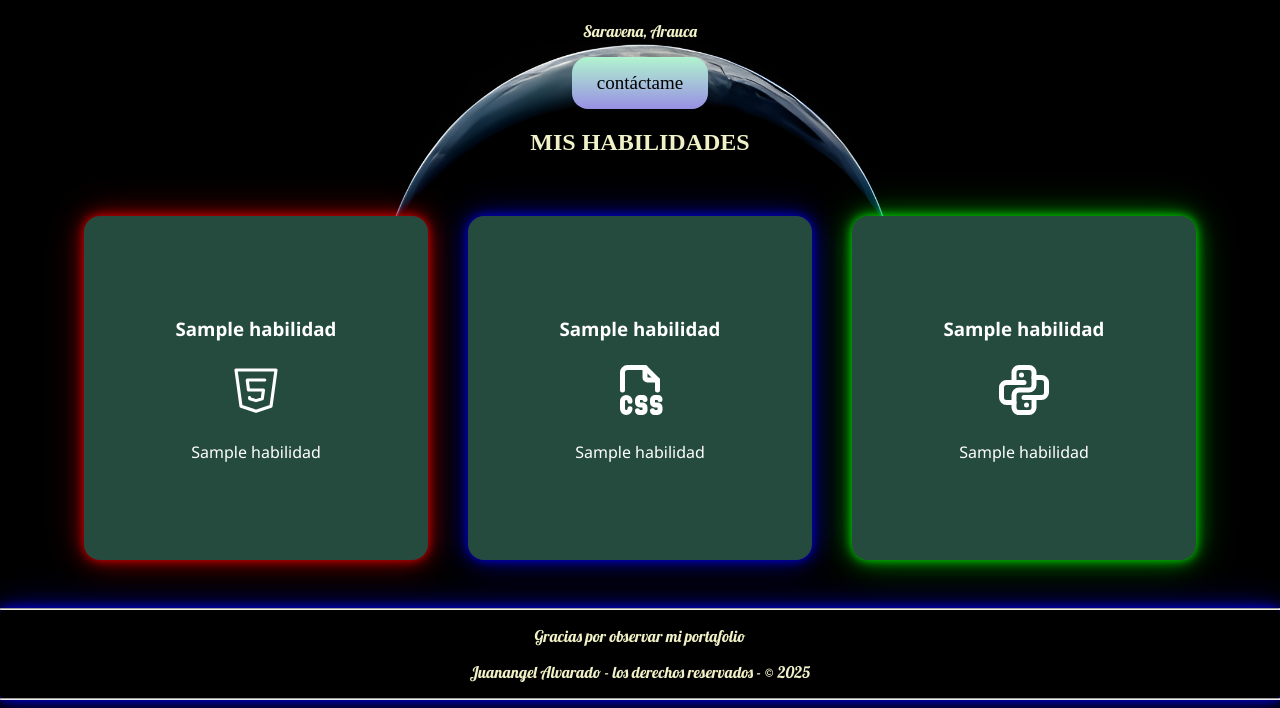
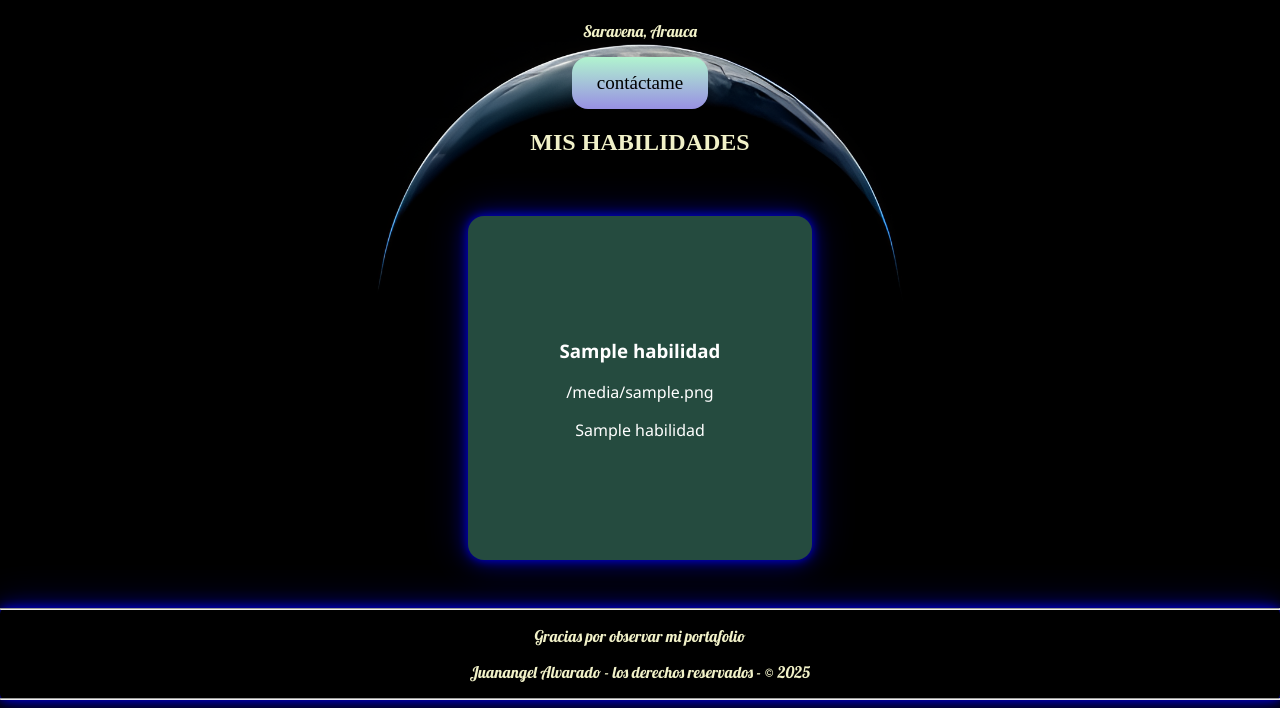
Before and after one commit to Panose-pixel/Portafolio, a Flask app: template templates/index.html in a window 1280 px wide. Shown: the part 273-981 px from the top of the page. Run offline with Flask 3, Linux system fonts and the light colour scheme; the template is opened without the code that fills it: most values are stand-ins (such as "Sample title", 1, 10 or a date in 2020); some libraries are stand-ins or nearby versions.

Commit message:
Portafolio_06/09/2025

```diff
--- a/app.py
+++ b/app.py
@@ -63,31 +63,10 @@ def home():
 @app.route('/inicio')
 def index():
 
+    cur = mysql.connection.cursor()
+    cur.execute('SELECT * FROM habilidades')
 
-    habilidades = [{
-        'nombre':'Html',
-        'habilidad':'Conozco elementos basicos de html, puedo diseñar la estructura de una paguina web siguendo las competencias requeridas para la misma. Tengo el conocimineto suficiente para formar su estructura textual y complementar con audios y videos.'
-    },
-    {
-        'nombre':'Css',
-        'habilidad':'Conozco elementos basicos de html, puedo diseñar la estructura de una paguina web siguendo las competencias requeridas para la misma. Tengo el conocimineto suficiente para formar su estructura textual y complementar con audios y videos.'
-    },
-    {
-        'nombre':'Python',
-        'habilidad':'Conozco elementos basicos de html, puedo diseñar la estructura de una paguina web siguendo las competencias requeridas para la misma. Tengo el conocimineto suficiente para formar su estructura textual y complementar con audios y videos.'
-    },
-    {
-        'nombre':'Flask',
-        'habilidad':'Conozco elementos basicos de html, puedo diseñar la estructura de una paguina web siguendo las competencias requeridas para la misma. Tengo el conocimineto suficiente para formar su estructura textual y complementar con audios y videos.'
-    },
-    {
-        'nombre':'MySQL',
-        'habilidad':'Conozco elementos basicos de html, puedo diseñar la estructura de una paguina web siguendo las competencias requeridas para la misma. Tengo el conocimineto suficiente para formar su estructura textual y complementar con audios y videos.'
-    },
-    {
-        'nombre':'Git',
-        'habilidad':'Conozco elementos basicos de html, puedo diseñar la estructura de una paguina web siguendo las competencias requeridas para la misma. Tengo el conocimineto suficiente para formar su estructura textual y complementar con audios y videos.'
-    }]
+    habilidades = cur.fetchall()
 
     return render_template('index.html', habilidades=habilidades, index=True)
 
@@ -119,7 +98,12 @@ def contacto():
 
 @app.route('/acerca')
 def acerca():
-    return render_template('acerca.html', acerca=True)
+    cur = mysql.connection.cursor()
+    perfil = cur.execute('SELECT * FROM acerca_de_mi')
+    perfil = cur.fetchall()
+
+
+    return render_template('acerca.html', perfil=perfil,  acerca=True)
 
 @app.route('/proyectos')
 def proyectos():
--- a/templates/index.html
+++ b/templates/index.html
@@ -39,72 +39,29 @@
     <main class="contenedor_principal">
         <h2 id="mayusculas">mis habilidades</h2>
         <div id="contenedor_habilidades">
-            <div id="html_box">
+
+
+
+
+            {% for habilidad in habilidades %}
+
+            <div id="css_box">
                 <section class="habilidad">
-                    <h3>{{ habilidades[0]['nombre'] }}</h3>
+                    <h3>
+                        {{ habilidad.titulo_habilidad }}
+                    </h3>
                     <div class="contenedor_icono">
-                        <svg xmlns="http://www.w3.org/2000/svg" viewBox="0 0 24 24" fill="none" stroke="currentColor"
-                            stroke-linecap="round" stroke-linejoin="round" width="60" height="60" stroke-width="1.25">
-                            <path d="M20 4l-2 14.5l-6 2l-6 -2l-2 -14.5z"></path>
-                            <path d="M15.5 8h-7l.5 4h6l-.5 3.5l-2.5 .75l-2.5 -.75l-.1 -.5"></path>
-                        </svg>
+                        {{ habilidad.icono_habilidad|safe  }}
                     </div>
-                <div>
-                    <p>
-                        {{ habilidades[0]['habilidad'] }}
-                    </p>
-                </div>
+                    <div>
+                        <p>
+                            {{ habilidad.habilidad }}
+                        </p>
+                    </div>
+                </section>
             </div>
-            </section>
-        <div id="css_box">
-            <section class="habilidad">
-                <h3>
-                    {{ habilidades[1]['nombre'] }}
-                </h3>
-                <div class="contenedor_icono">
-                    <svg xmlns="http://www.w3.org/2000/svg" viewBox="0 0 24 24" fill="none" stroke="currentColor"
-                        stroke-linecap="round" stroke-linejoin="round" width="60" height="60" stroke-width="2">
-                        <path d="M14 3v4a1 1 0 0 0 1 1h4"></path>
-                        <path d="M5 12v-7a2 2 0 0 1 2 -2h7l5 5v4"></path>
-                        <path d="M8 16.5a1.5 1.5 0 0 0 -3 0v3a1.5 1.5 0 0 0 3 0"></path>
-                        <path
-                            d="M11 20.25c0 .414 .336 .75 .75 .75h1.25a1 1 0 0 0 1 -1v-1a1 1 0 0 0 -1 -1h-1a1 1 0 0 1 -1 -1v-1a1 1 0 0 1 1 -1h1.25a.75 .75 0 0 1 .75 .75">
-                        </path>
-                        <path
-                            d="M17 20.25c0 .414 .336 .75 .75 .75h1.25a1 1 0 0 0 1 -1v-1a1 1 0 0 0 -1 -1h-1a1 1 0 0 1 -1 -1v-1a1 1 0 0 1 1 -1h1.25a.75 .75 0 0 1 .75 .75">
-                        </path>
-                    </svg>
-                </div>
-                <div>
-                    <p>
-                        {{ habilidades[1]['habilidad'] }}
-                    </p>
-                </div>
-            </section>
-        </div>
-        <div id="python_box">
-            <section class="habilidad">
-                <h3>
-                    {{ habilidades[2]['nombre'] }}
-                </h3>
-                <div class="contenedor_icono">
-                    <svg xmlns="http://www.w3.org/2000/svg" viewBox="0 0 24 24" fill="none" stroke="currentColor"
-                        stroke-linecap="round" stroke-linejoin="round" width="60" height="60" stroke-width="2">
-                        <path d="M12 9h-7a2 2 0 0 0 -2 2v4a2 2 0 0 0 2 2h3"></path>
-                        <path d="M12 15h7a2 2 0 0 0 2 -2v-4a2 2 0 0 0 -2 -2h-3"></path>
-                        <path
-                            d="M8 9v-4a2 2 0 0 1 2 -2h4a2 2 0 0 1 2 2v5a2 2 0 0 1 -2 2h-4a2 2 0 0 0 -2 2v5a2 2 0 0 0 2 2h4a2 2 0 0 0 2 -2v-4">
-                        </path>
-                        <path d="M11 6l0 .01"></path>
-                        <path d="M13 18l0 .01"></path>
-                    </svg>
-                </div>
-                <div>
-                    <p>
-                        {{ habilidades[2]['habilidad'] }}
-                    </p>
-                </div>
-            </section>
+
+            {% endfor %}
         </div>
     </main>
 
```
Also changed, not shown: templates/acerca.html (+4 -6 lines).
